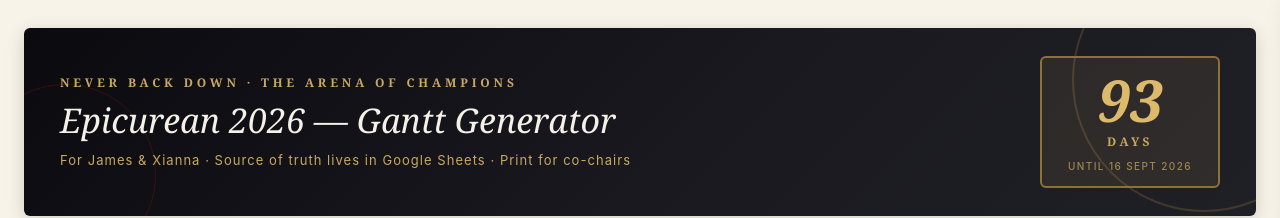
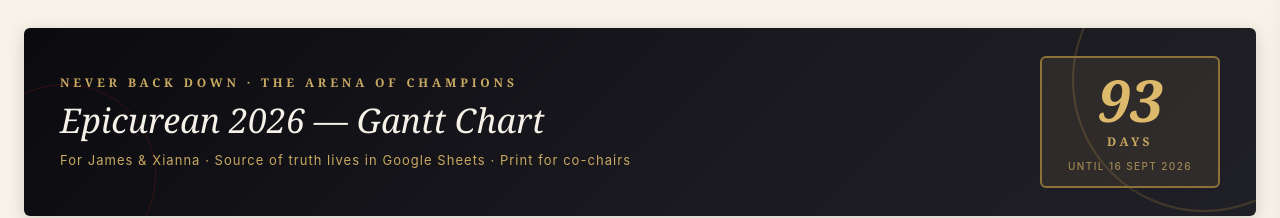
Before and after one commit to jameskarlchan/ras-epicurean-gantt, a plain HTML site: page index.html in a window 1280 px wide. Shown: the top 218 px of the page. Drawn offline with Linux system fonts and the light colour scheme.

Commit message:
Add files via upload

```diff
--- a/index.html
+++ b/index.html
@@ -3,7 +3,7 @@
 <head>
 <meta charset="UTF-8">
 <meta name="viewport" content="width=device-width, initial-scale=1.0">
-<title>RAS Epicurean 2026 — Gantt Generator</title>
+<title>RAS Epicurean 2026 — Gantt Chart</title>
 <style>
 :root {
   --bg: #F7F3E8; --paper: #FFFFFF; --paper-warm: #FCFAF1;
@@ -459,7 +459,7 @@ select.btn { padding-right: 8px; }
   <div class="masthead-grid">
     <div class="mast-left">
       <div class="mast-eyebrow">Never Back Down · The Arena of Champions</div>
-      <div class="mast-title">Epicurean 2026 — Gantt Generator</div>
+      <div class="mast-title">Epicurean 2026 — Gantt Chart</div>
       <div class="mast-sub">For James &amp; Xianna  ·  Source of truth lives in Google Sheets  ·  Print for co-chairs</div>
     </div>
     <div class="countdown">
```
